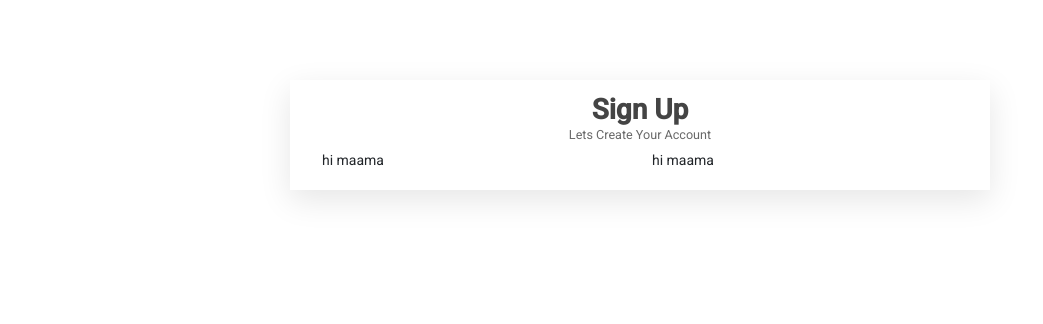
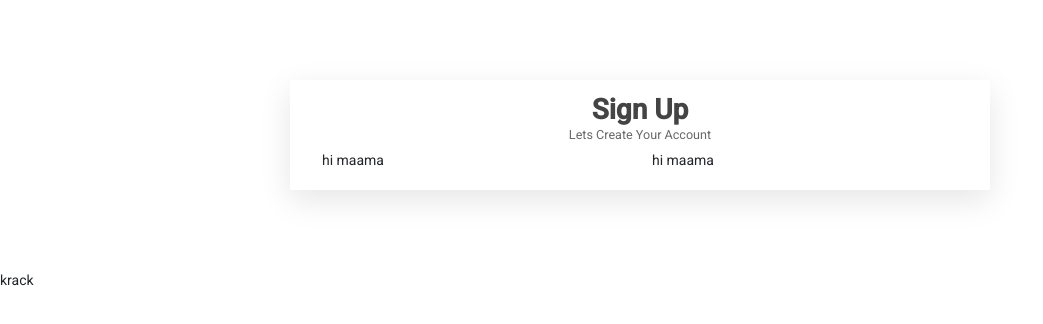
Before and after one commit to naveenyadav9515/forms, an Angular app: page / in a window 1280 px wide. Shown: the top 324 px of the page, without its empty margins (0-1043 px from the left). Built offline with nearby package versions, Linux system fonts and the light colour scheme.

Commit message:
main changes

```diff
--- a/src/app/app.component.css
+++ b/src/app/app.component.css
@@ -0,0 +1,3 @@
+.net {
+background-color: pink;
+}
--- a/src/app/app.component.html
+++ b/src/app/app.component.html
@@ -1,2 +1,3 @@
 <router-outlet></router-outlet>
 <app-template-driven></app-template-driven>
+<a>krack</a>
```
